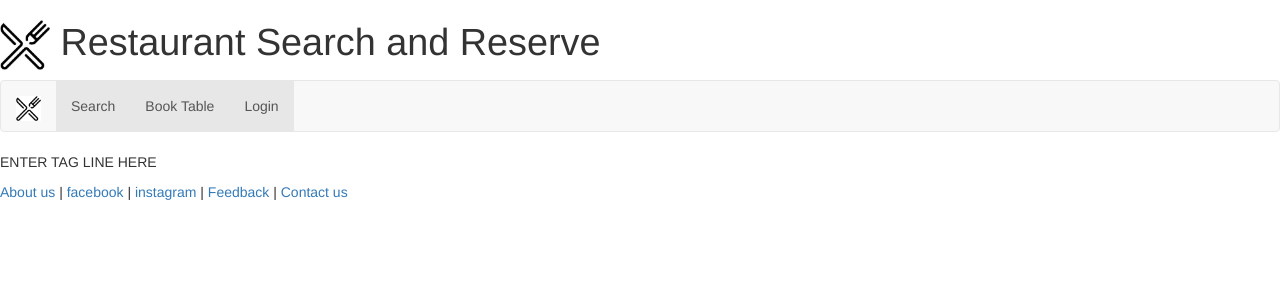
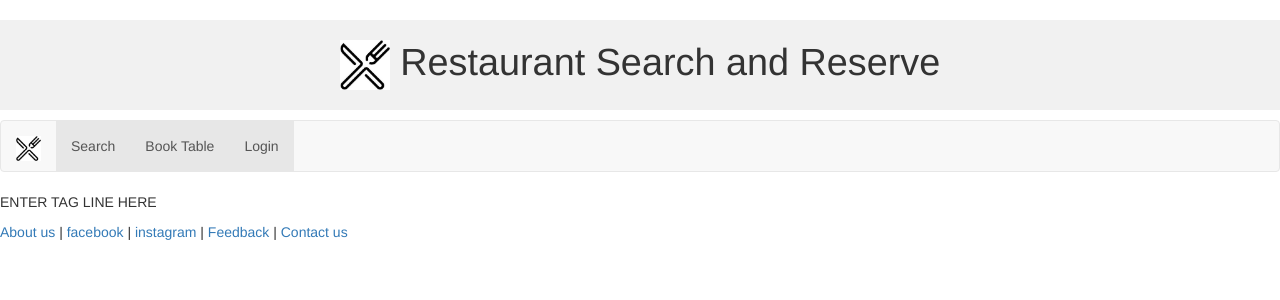
Before and after one commit to harshpatel23/Foodle, a PHP site: page / in a window 1280 px wide. Shown: the top 300 px of the page. Run offline with PHP 8.4, Linux system fonts and the light colour scheme.

Commit message:
h1 css added

```diff
--- /dev/null
+++ b/styles/h.css
@@ -0,0 +1,10 @@
+/*.header{
+	background-color: #F1F1F1;
+    text-align: center;
+    padding: 20px;
+}*/
+h1{
+	background-color: #F1F1F1;
+    text-align: center;
+    padding: 20px;
+}
--- a/templates/header.php
+++ b/templates/header.php
@@ -6,6 +6,7 @@
 		<script src="https://ajax.googleapis.com/ajax/libs/jquery/3.3.1/jquery.min.js"></script>
 		<script src="https://maxcdn.bootstrapcdn.com/bootstrap/3.3.7/js/bootstrap.min.js"></script>
 		<title>Restaurant Search & Reserve</title>
+		<link rel="stylesheet" type="text/css" href="styles/h.css">
 	</head>
 <body>
 	<header><h1 style="font-size:270%;">
```
